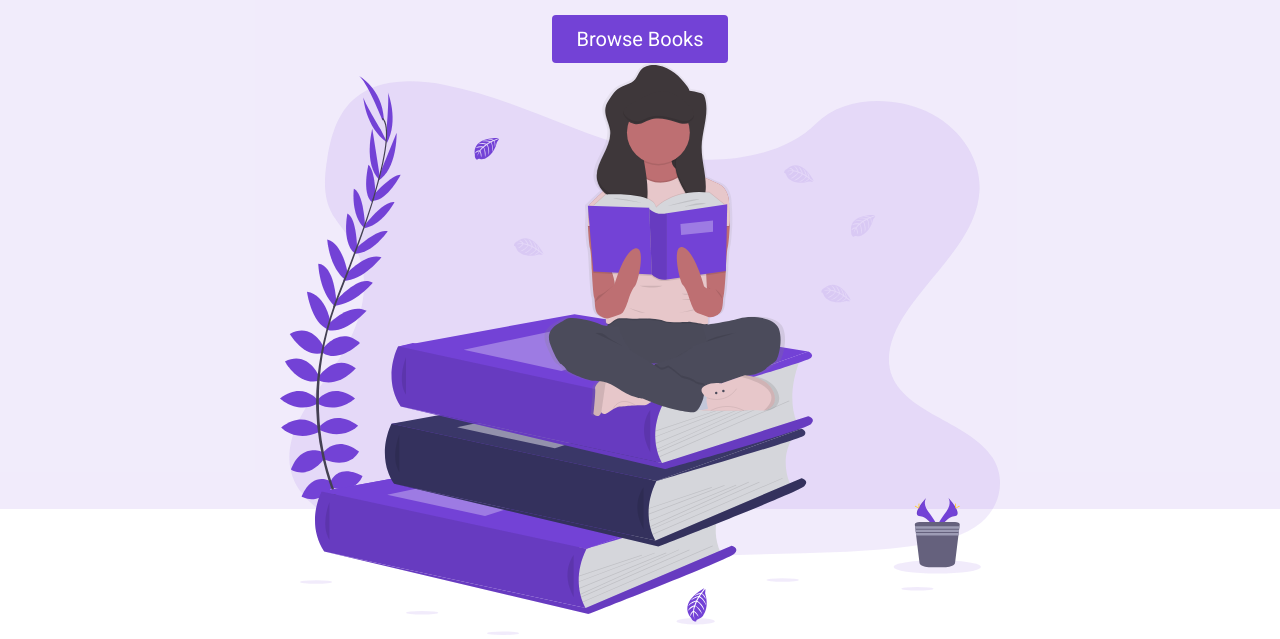
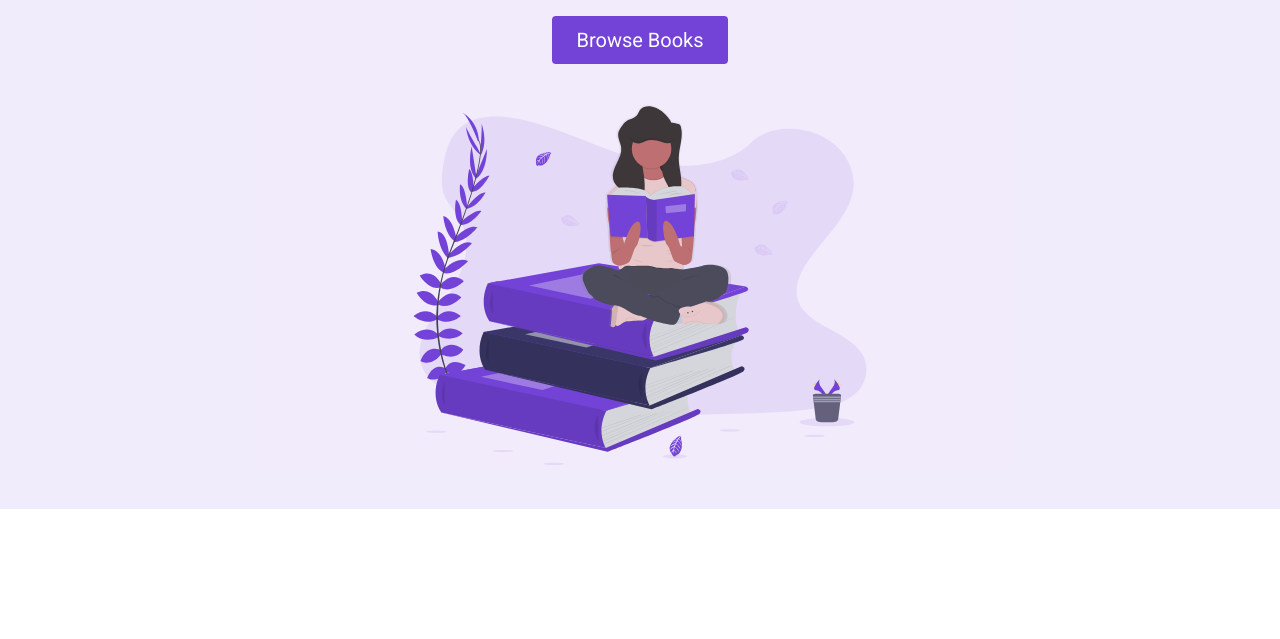
Before and after one commit to DjHorns/Library, a plain HTML site: page index.html in a window 1280 px wide. Shown: the part 291-930 px from the top of the page. After the commit the page ends 800 px from the top, so only its background shows below. Drawn offline with Linux system fonts and the light colour scheme.

Commit message:
Resize image

```diff
--- a/index.html
+++ b/index.html
@@ -28,7 +28,7 @@
                     <h2>Find your dream book with <span class="text__purple">Library</span></h2>
                     <button class="btn">Browse Books</button>
                 </div>
-                <figure>
+                <figure class="header__img--wrapper">
                     <img src="./assets/Undraw_Books.svg" alt="">
                 </figure>
             </div>
--- a/styles.css
+++ b/styles.css
@@ -22,6 +22,9 @@ li {
 
 img {
     width: 100%;
+    height: 100%;
+    max-height: 50vh;
+    padding: 20px;
 }
 
 button {
@@ -122,3 +125,7 @@ h2 {
     border-radius: 4px;
     border: none;
 }
+
+.header__img--wrapper {
+    padding: 20px;
+}
```
